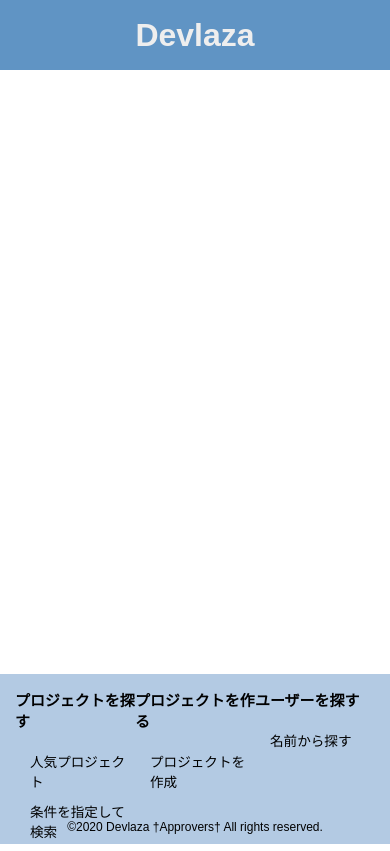
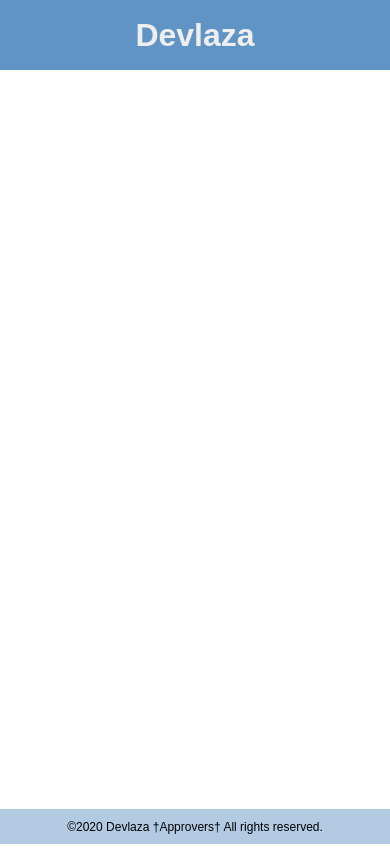
Before and after one commit to unios103/devlaza-front, a React (Create React App) app: page / in a window 390 px wide. Built offline with nearby package versions, Linux system fonts and the light colour scheme.

Commit message:
†追加† フッダーをレスポンシブにした

```diff
--- a/src/App.css
+++ b/src/App.css
@@ -16,3 +16,9 @@
 	text-align: center;
 
 }
+
+@media screen and (max-width: 550px) {
+	.app-content-wrapper {
+		min-height: calc(100vh - 70px - 35px); /* Viewport's full size - header - footer */
+	}
+}
--- a/src/comp/Footer.css
+++ b/src/comp/Footer.css
@@ -48,3 +48,14 @@
 	padding-left: 15px;
 	margin-bottom: 10px;
 }
+
+@media screen and (max-width: 550px) {
+
+	.footer {
+		height: 35px;
+	}
+
+	.footer-row {
+		display: none;
+	}
+}
```
